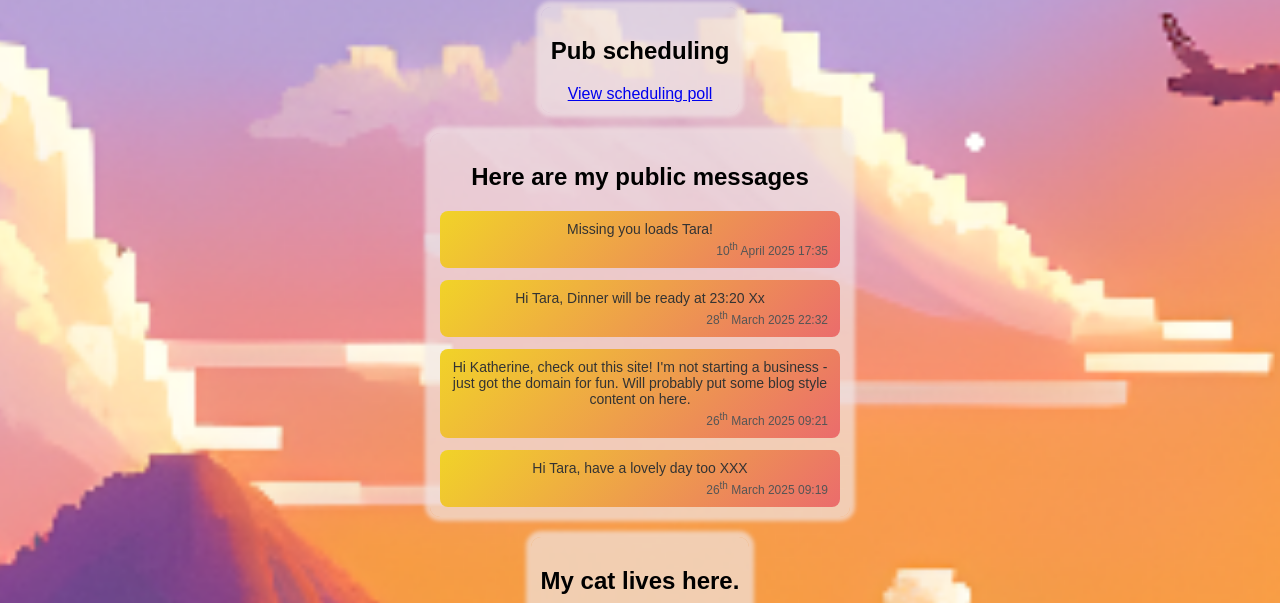
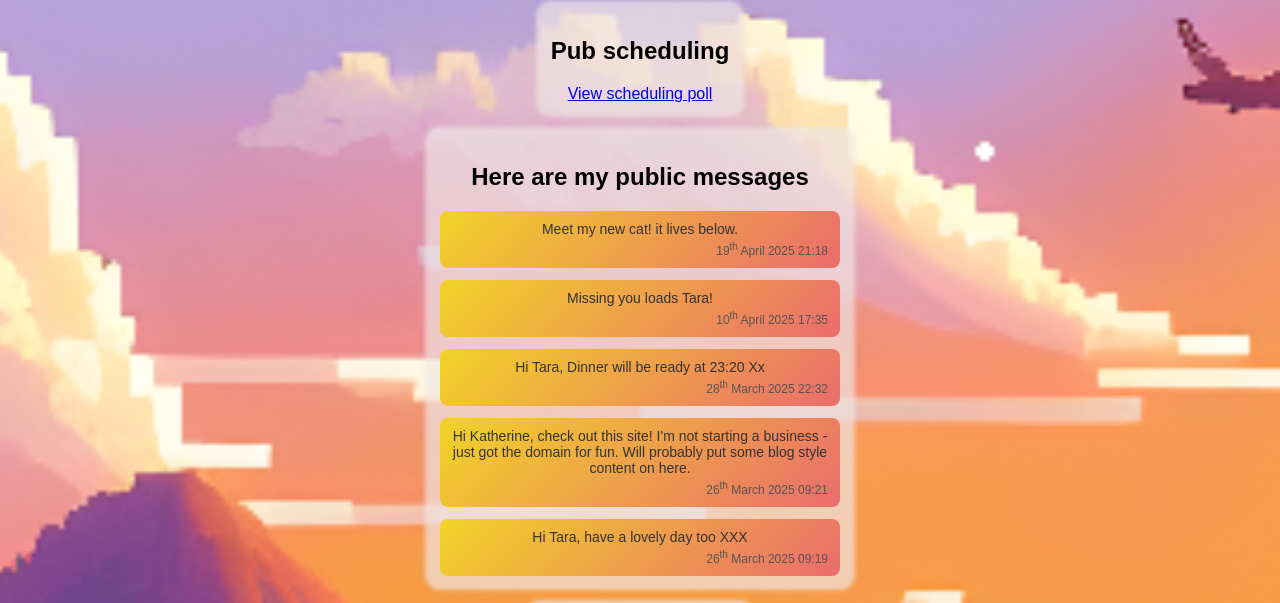
Before and after one commit to angus-thomas/angus-thomas.github.io, a plain HTML site: page index.html in a window 1280 px wide. Shown: the part 170-773 px from the top of the page. Drawn offline with Linux system fonts and the light colour scheme.

Commit message:
Introduced the cat

```diff
--- a/index.html
+++ b/index.html
@@ -20,6 +20,14 @@
 		<section>
 				<h2>Here are my public messages</h2>
 			<div class="messages">
+				<div class="message">
+					<p class="message-body">
+						Meet my new cat! it lives below.
+					</p>
+					<span class="timestamp">
+						19<sup>th</sup> April 2025 21:18
+					</span>
+				</div>
 				<div class="message">
 					<p class="message-body">
 						Missing you loads Tara!
```
